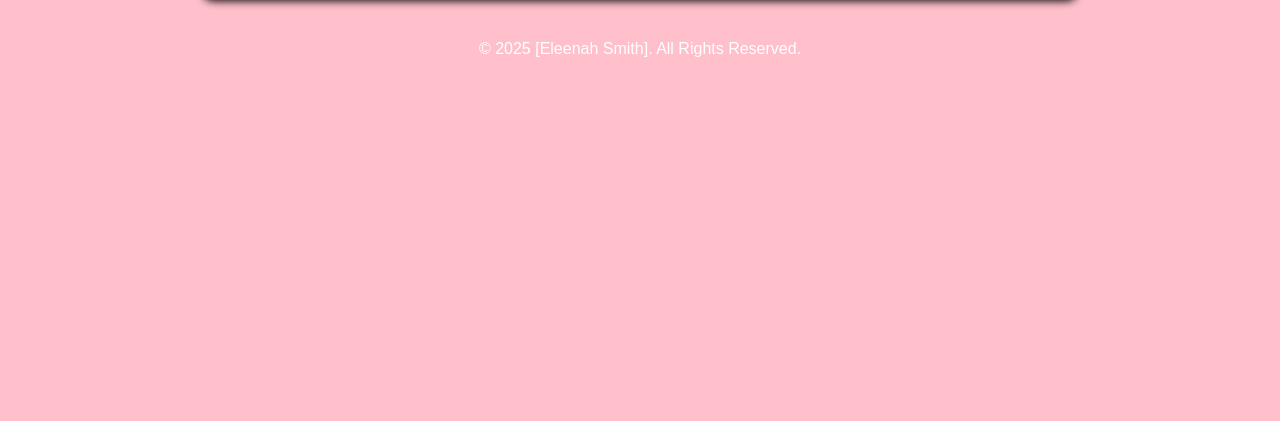
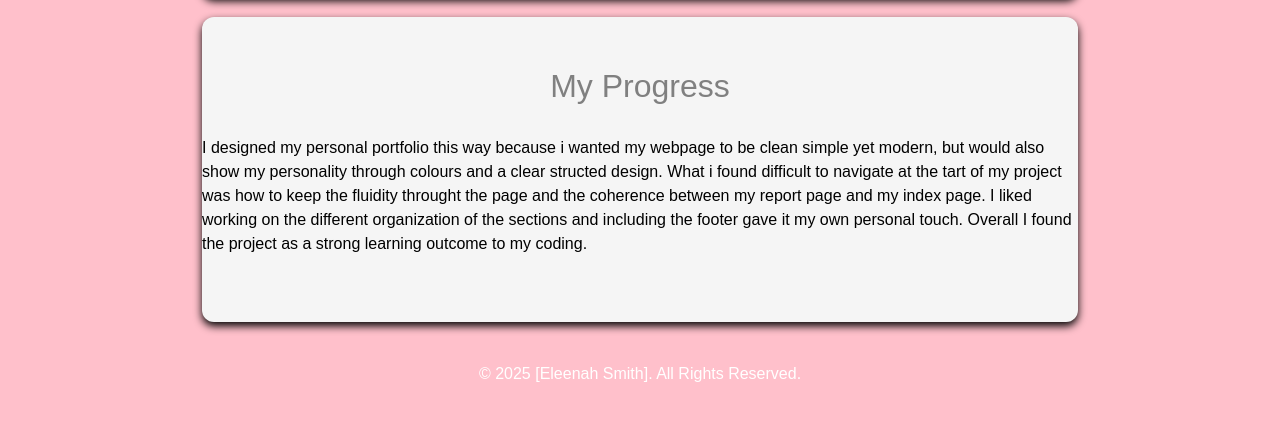
Before and after one commit to 22364196/assigenment1, a plain HTML site: page HTML files/Report.html in a window 1280 px wide. Shown: the part 313-734 px from the top of the page. Drawn offline with nearby package versions, Linux system fonts and the light colour scheme.

Commit message:
Report.html

```diff
--- a/HTML files/Report.html
+++ b/HTML files/Report.html
@@ -65,7 +65,11 @@
                 <img src="boxifydesign.png" alt="My Design" style="width:100%; border-radius:12px; box-shadow:0 4px 8px rgba(0,0,0,0.1);">
             </a>
         </section>
-
+        <section id="Reports">
+            <h2> My Progress </h2>
+            <p> I designed my personal portfolio this way because i wanted my webpage to be clean simple yet modern, but would also show my personality through colours and a clear structed design. What i found difficult to navigate at the tart of my project was how to keep the fluidity throught the page and the coherence between my report page and my index page. I liked working on the different organization of the sections and including the footer gave it my own personal touch. Overall I found the project as a strong learning outcome to my coding.</p>
+          </a>
+        </section>
     </div>
 
     <footer>
```
